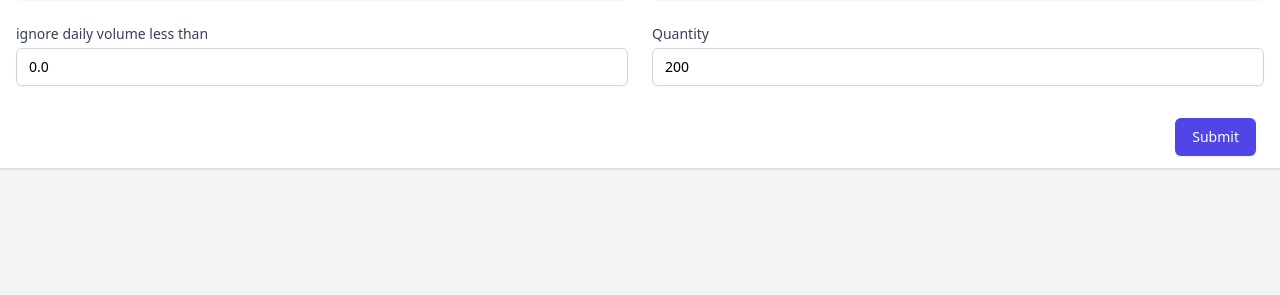
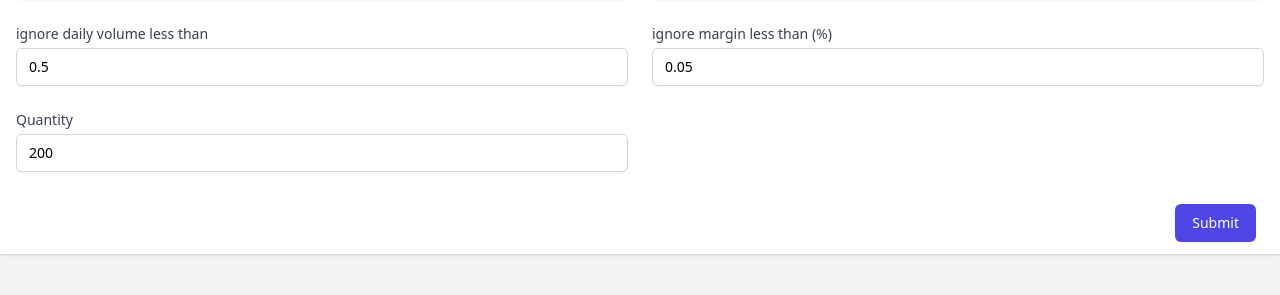
Before and after one commit to qazwsxedckll/eve-logi, a Flask app: template evelogi/templates/trade/trade.html in a window 1280 px wide. Shown: the part 305-600 px from the top of the page. Run offline with Flask 2, Linux system fonts and the light colour scheme; the template is opened without the code that fills it: values that come from a table or form of the project are taken from there, others are empty; parts of the project's set-up code (start-up, migrations or seed data) failed here and were passed over.

Commit message:
add index ann margin_filter

```diff
--- a/evelogi/blueprints/trade.py
+++ b/evelogi/blueprints/trade.py
@@ -98,6 +98,9 @@ def trade():
                 margin = profit_per_item / \
                     (jita_sell_price + jita_to_cost + sales_cost)
 
+                if margin < form.margin_filter.data:
+                    continue
+
                 records.append({'type_id': type_id,
                                 'type_name': type_name,
                                 'jita_sell_price': jita_sell_price,
--- a/evelogi/forms/trade.py
+++ b/evelogi/forms/trade.py
@@ -7,6 +7,7 @@ from wtforms.validators import DataRequired, InputRequired, NumberRange
 class TradeGoodsForm(FlaskForm):
     structure = SelectField('Market', coerce=int, validators=[DataRequired()])
     multiple = SelectField('multiple of daily volume', coerce=int, validators=[DataRequired()], default=3)
-    volume_filter = FloatField('ignore daily volume less than', validators=[InputRequired()], default=0.0)
+    volume_filter = FloatField('ignore daily volume less than', validators=[InputRequired()], default=0.5)
+    margin_filter = FloatField('ignore margin less than (%)', validators=[InputRequired()], default=0.05)
     quantity_filter = IntegerField('Quantity', validators=[InputRequired()], default=200)
     submit = SubmitField('Submit')
--- a/evelogi/models/trade.py
+++ b/evelogi/models/trade.py
@@ -3,7 +3,7 @@ from evelogi.extensions import db
 
 class MonthVolume(db.Model):
     id = db.Column(db.Integer, primary_key=True)
-    type_id = db.Column(db.Integer, nullable=False)
-    region_id = db.Column(db.Integer, nullable=False)
+    type_id = db.Column(db.Integer, nullable=False, index=True)
+    region_id = db.Column(db.Integer, nullable=False, index=True)
     volume = db.Column(db.BigInteger, nullable=False)
     update_time = db.Column(db.Date, nullable=False)
--- a/evelogi/templates/trade/trade.html
+++ b/evelogi/templates/trade/trade.html
@@ -31,6 +31,15 @@
                             rounded-md shadow-sm focus:outline-none focus:ring-indigo-500 focus:border-indigo-500
                             sm:text-sm") }}
                             {% for error in form.volume_filter.errors %}
+                            {{ error }}
+                            {% endfor %}
+                        </div>
+                        <div class="col-span-6 sm:col-span-3">
+                            {{ form.margin_filter.label(class="block text-sm font-medium text-gray-700") }}
+                            {{ form.margin_filter(value=form.margin_filter.data, class="mt-1 block w-full py-2 px-3 border border-gray-300 bg-white
+                            rounded-md shadow-sm focus:outline-none focus:ring-indigo-500 focus:border-indigo-500
+                            sm:text-sm") }}
+                            {% for error in form.margin_filter.errors %}
                             {{ error }}
                             {% endfor %}
                         </div>
```
